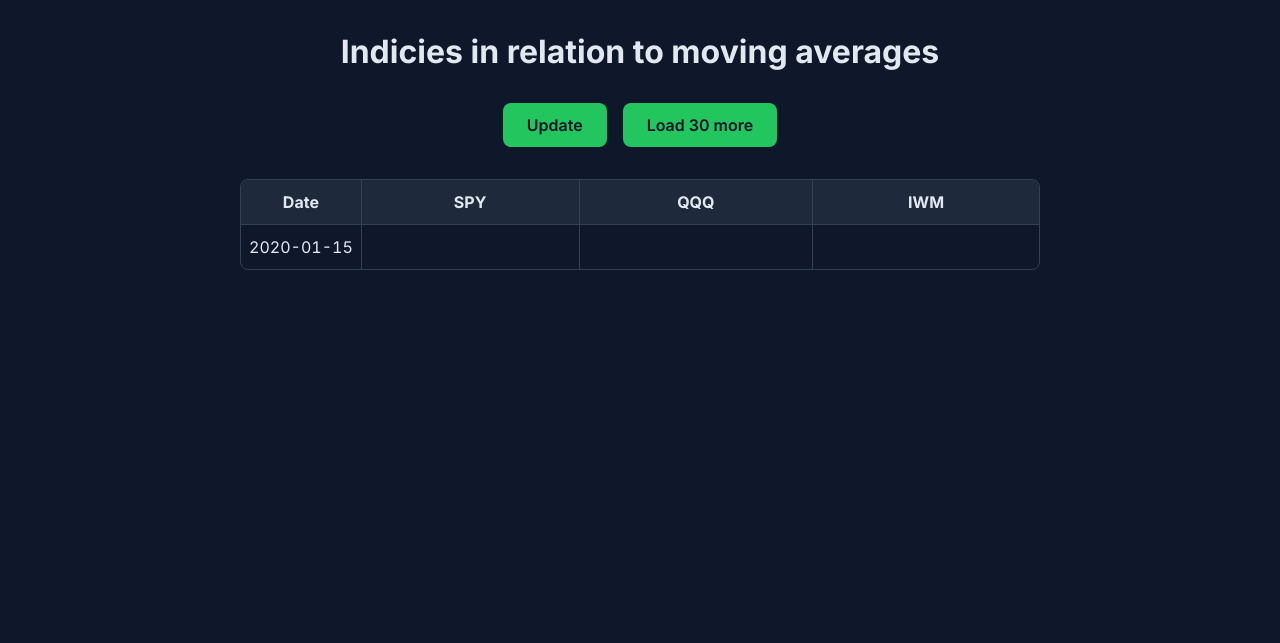
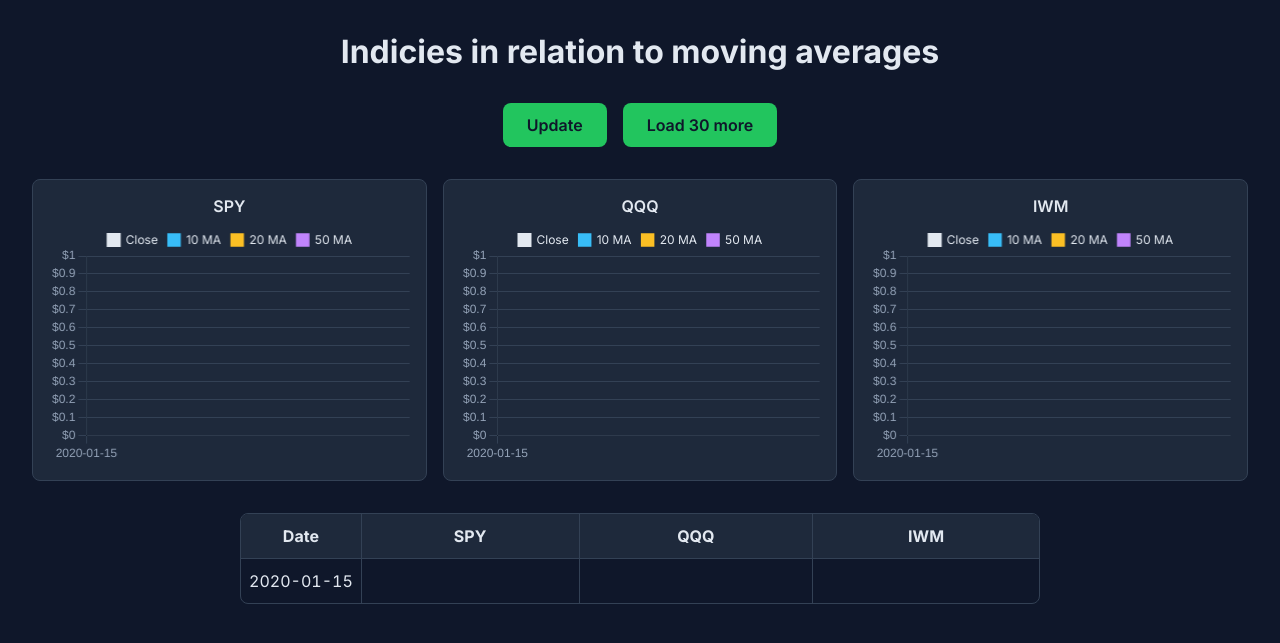
Before and after one commit to josef40/market-breath, a Spring Boot app: page / in a window 1280 px wide. Shown: the top 643 px of the page. Run offline with Spring Boot 4, Linux system fonts and the light colour scheme; tables that the repository leaves empty hold one stand-in row (values such as "Sample post").

Commit message:
feat: add chart for each index

```diff
--- a/src/main/resources/static/index.html
+++ b/src/main/resources/static/index.html
@@ -13,6 +13,7 @@
     <link
         href="https://fonts.googleapis.com/css2?family=Inter:ital,opsz,wght@0,14..32,100..900;1,14..32,100..900&display=swap"
         rel="stylesheet">
+    <script src="https://cdn.jsdelivr.net/npm/chart.js"></script>
     <script src="script.js" defer></script>
 </head>
 
@@ -24,6 +25,8 @@
             <button id="updateButton">Update</button>
             <button id="olderButton">Load 30 more</button>
         </div>
+
+        <section id="charts"></section>
 
         <table id="marketTable">
             <thead>
--- a/src/main/resources/static/script.js
+++ b/src/main/resources/static/script.js
@@ -1,5 +1,12 @@
 const tableBody = document.getElementById("tableBody");
+const chartsContainer = document.getElementById("charts");
 const SYMBOLS = ["SPY", "QQQ", "IWM"];
+const MA_COLORS = {
+    10: "#38bdf8",
+    20: "#fbbf24",
+    50: "#c084fc"
+};
+const charts = {};
 
 const money = (v) => "$" + Number(v).toFixed(2);
 
@@ -13,7 +20,90 @@ function box(avg, close) {
     return div;
 }
 
+function renderCharts(rows) {
+    const chronological = [...rows].reverse();
+    const labels = chronological.map((r) => r.date);
+
+    SYMBOLS.forEach((symbol) => {
+        charts[symbol]?.destroy();
+
+        let canvas = document.getElementById(`chart-${symbol}`);
+        if (!canvas) {
+            const card = document.createElement("div");
+            card.className = "chart-card";
+
+            const title = document.createElement("h2");
+            title.textContent = symbol;
+
+            const wrap = document.createElement("div");
+            wrap.className = "chart-box";
+
+            canvas = document.createElement("canvas");
+            canvas.id = `chart-${symbol}`;
+
+            wrap.appendChild(canvas);
+            card.append(title, wrap);
+            chartsContainer.appendChild(card);
+        }
+
+        const datasets = [
+            {
+                label: "Close",
+                data: chronological.map((r) => r.signals[symbol]?.close ?? null),
+                borderColor: "#e2e8f0",
+                backgroundColor: "#e2e8f0",
+                borderWidth: 2,
+                pointRadius: 0,
+                tension: 0.2
+            },
+            ...Object.entries(MA_COLORS).map(([days, color]) => ({
+                label: `${days} MA`,
+                data: chronological.map(
+                    (r) => r.signals[symbol]?.averages.find((a) => a.days === Number(days))?.value ?? null
+                ),
+                borderColor: color,
+                backgroundColor: color,
+                borderWidth: 1.5,
+                pointRadius: 0,
+                tension: 0.2
+            }))
+        ];
+
+        charts[symbol] = new Chart(canvas, {
+            type: "line",
+            data: { labels, datasets },
+            options: {
+                responsive: true,
+                maintainAspectRatio: false,
+                interaction: { mode: "index", intersect: false },
+                plugins: {
+                    legend: {
+                        labels: { color: "#e2e8f0", boxWidth: 12, font: { family: "Inter" } }
+                    },
+                    tooltip: {
+                        callbacks: {
+                            label: (ctx) => `${ctx.dataset.label}: ${ctx.raw == null ? "N/A" : money(ctx.raw)}`
+                        }
+                    }
+                },
+                scales: {
+                    x: {
+                        ticks: { color: "#94a3b8", maxTicksLimit: 6 },
+                        grid: { color: "#334155" }
+                    },
+                    y: {
+                        ticks: { color: "#94a3b8", callback: (v) => "$" + v },
+                        grid: { color: "#334155" }
+                    }
+                }
+            }
+        });
+    });
+}
+
 function render(rows) {
+    renderCharts(rows);
+
     tableBody.replaceChildren(
         ...rows.map((row) => {
             const tr = document.createElement("tr");
--- a/src/main/resources/static/style.css
+++ b/src/main/resources/static/style.css
@@ -60,6 +60,35 @@ button:hover {
 button:focus-visible {
     outline: 3px solid var(--accent);
     outline-offset: 3px;
+}
+
+#charts {
+    width: 100%;
+    max-width: 80rem;
+    display: grid;
+    grid-template-columns: repeat(auto-fit, minmax(22rem, 1fr));
+    gap: 1rem;
+}
+
+.chart-card {
+    background-color: var(--surface);
+    border: 1px solid var(--border);
+    border-radius: 0.5rem;
+    padding: 1rem;
+    display: flex;
+    flex-direction: column;
+    gap: 0.5rem;
+}
+
+.chart-card h2 {
+    font-size: 1rem;
+    font-weight: 600;
+    text-align: center;
+}
+
+.chart-box {
+    position: relative;
+    height: 15rem;
 }
 
 #marketTable {
```
